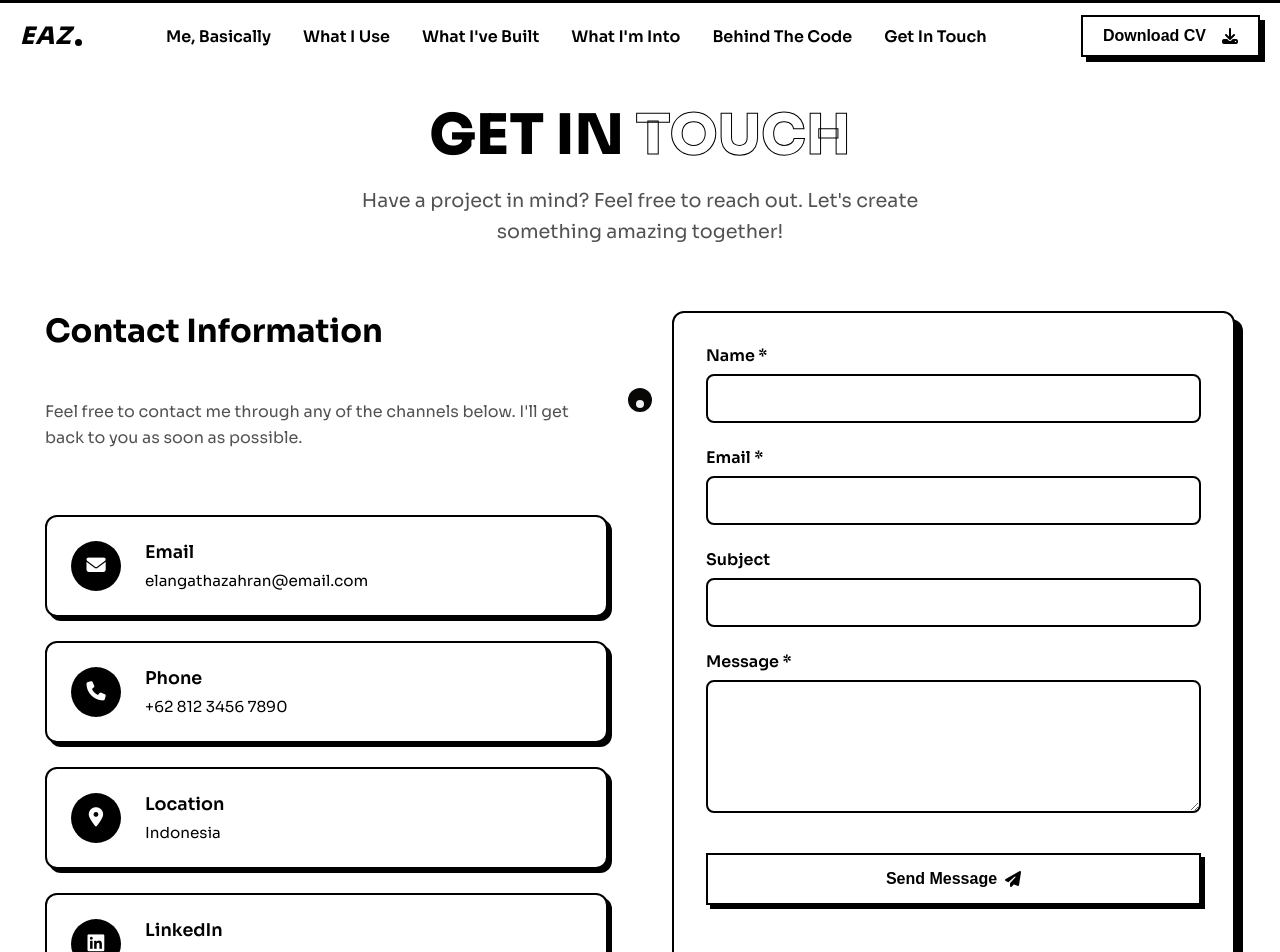
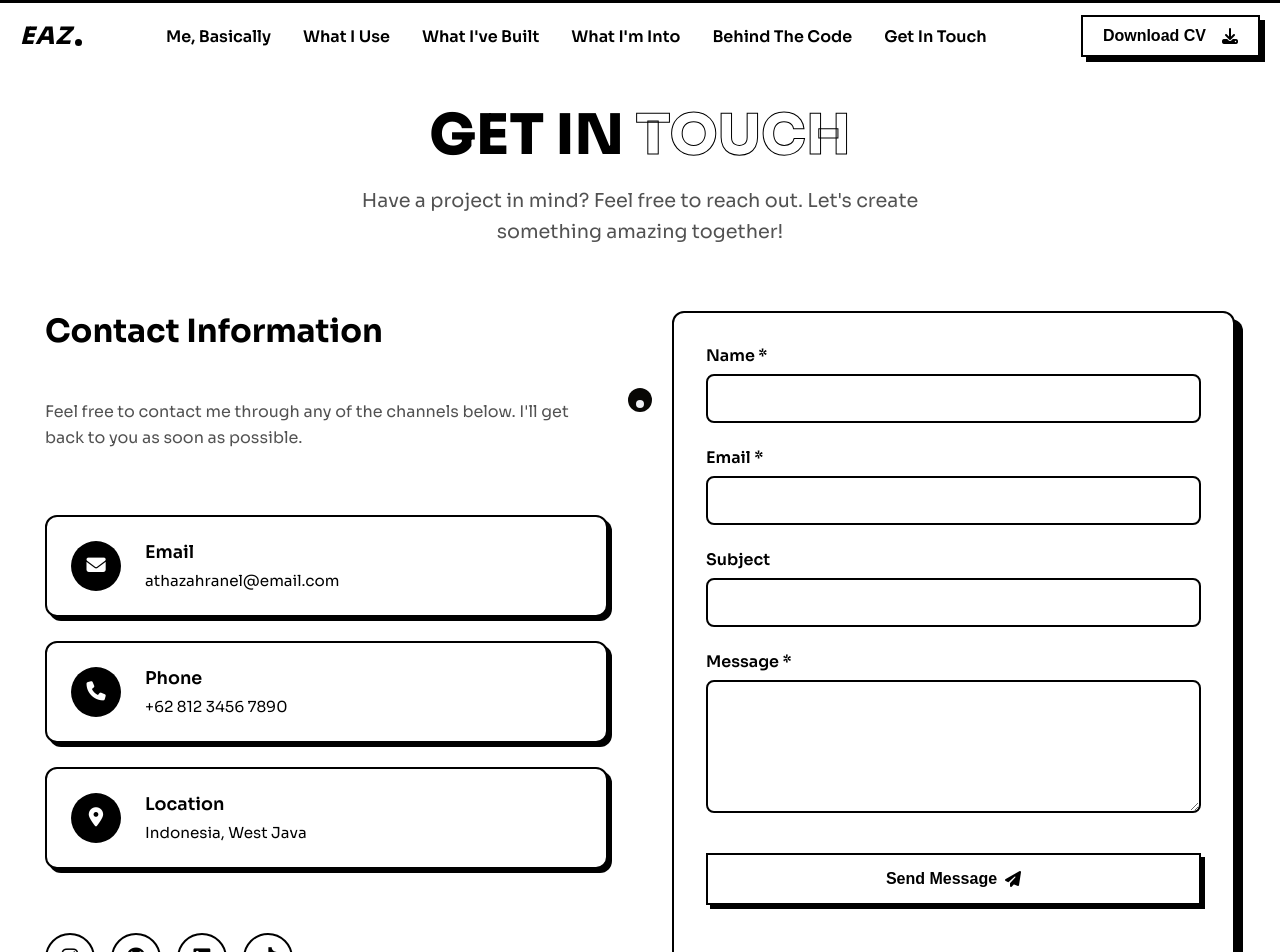
Before and after one commit to zayennn/portfolio, a React (Create React App) app: page /contact in a window 1280 px wide. Shown: the top 952 px of the page. Built offline with nearby package versions, Linux system fonts and the light colour scheme.

Commit message:
update page contact

```diff
--- a/package.json
+++ b/package.json
@@ -8,6 +8,7 @@
     "@testing-library/react": "^16.3.1",
     "@testing-library/user-event": "^13.5.0",
     "axios": "^1.13.2",
+    "emailjs-com": "^3.2.0",
     "framer-motion": "^12.23.26",
     "gsap": "^3.14.2",
     "react": "^19.2.3",
--- a/src/pages/Contact/Contact.jsx
+++ b/src/pages/Contact/Contact.jsx
@@ -31,10 +31,9 @@ const Contact = () => {
     };
 
     const contactInfo = [
-        { icon: 'fas fa-envelope', title: 'Email', value: 'elangathazahran@email.com', link: 'mailto:elangathazahran@email.com' },
+        { icon: 'fas fa-envelope', title: 'Email', value: 'athazahranel@email.com', link: 'mailto:athazahranel@gmail.com' },
         { icon: 'fas fa-phone', title: 'Phone', value: '+62 812 3456 7890', link: 'tel:+6281234567890' },
-        { icon: 'fas fa-map-marker-alt', title: 'Location', value: 'Indonesia', link: '#' },
-        { icon: 'fab fa-linkedin', title: 'LinkedIn', value: 'linkedin.com/in/elangatha', link: '#' }
+        { icon: 'fas fa-map-marker-alt', title: 'Location', value: 'Indonesia, West Java', link: '#' },
     ];
 
     return (
```
Also changed, not shown: 1 other file (tests, documents, lock files or other folders).
